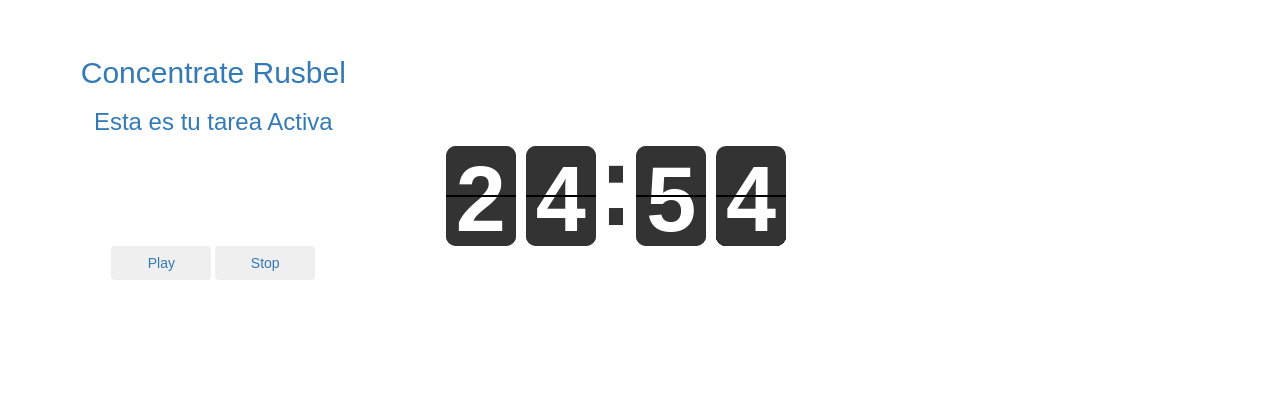
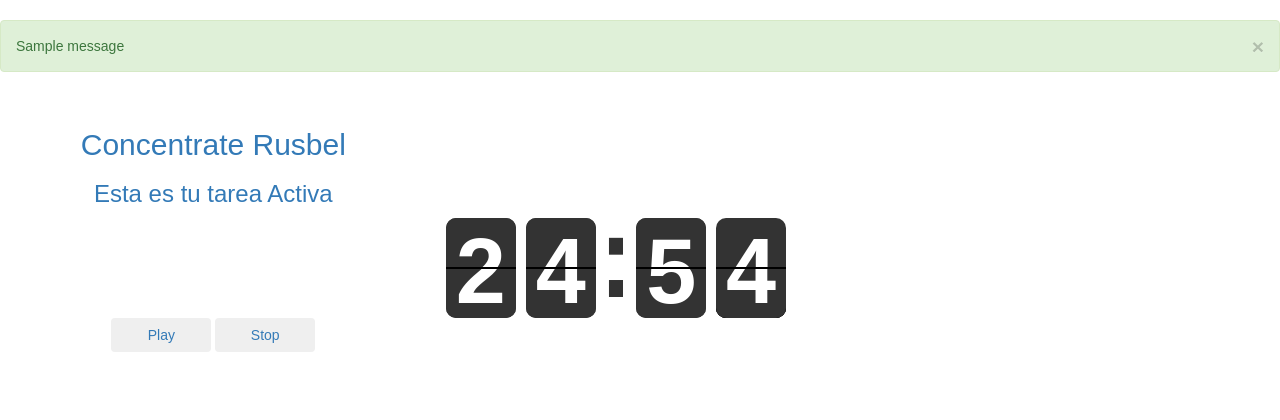
Before and after one commit to rb-one/pomodoro-time, a Flask app: page /pomodoro in a window 1280 px wide. Shown: the part 69-489 px from the top of the page. Run offline with Flask 2, Linux system fonts and the light colour scheme; a user stored in the database is signed in; one stand-in notice (Sample message) is shown; data that the repository does not hold is empty; some libraries are stand-ins or nearby versions.

Commit message:
add flash messages on base.html

```diff
--- a/app/templates/base.html
+++ b/app/templates/base.html
@@ -12,6 +12,13 @@
     {% block navbar %}
     {% include "navbar.html" %}
     {% endblock navbar %}
+
+    {% for message in get_flashed_messages()  %}
+        <div class="alert alert-success allert-dismissible">
+            <button type="button" data-dismiss="alert" class="close">&times;</button>
+            {{ message  }}
+        </div>
+    {% endfor %}
 
     <div class="container-fluid main-content d-flex align-items-center flex-column justify-content-center">
         {% block content %}
```
